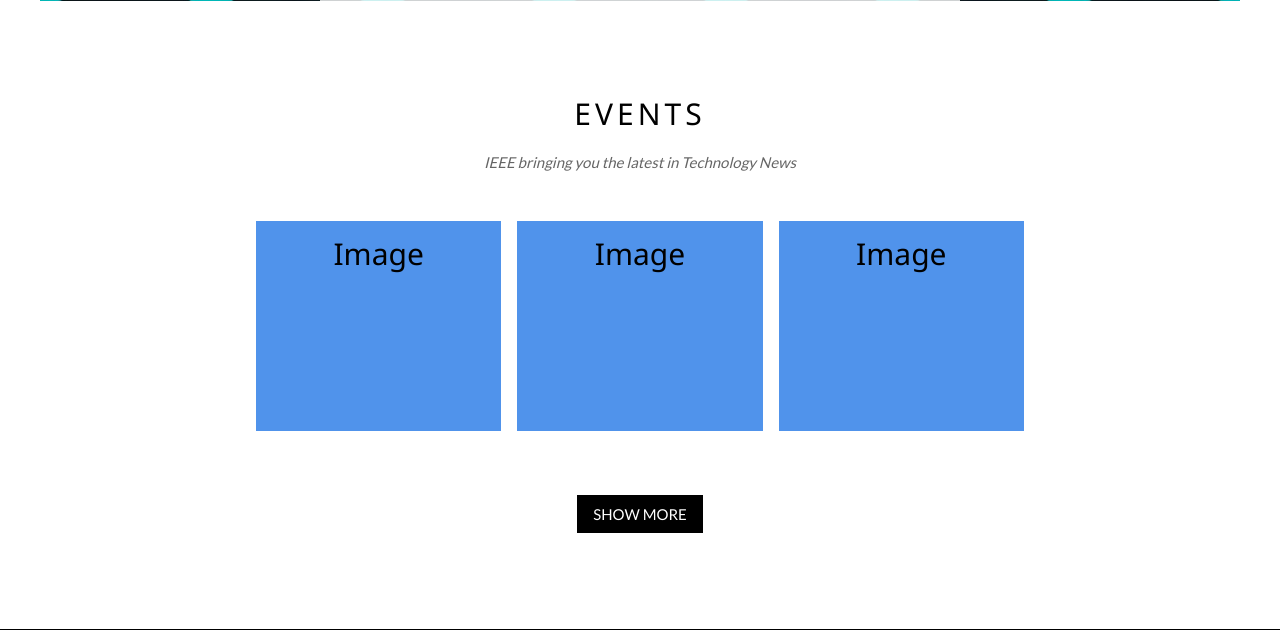
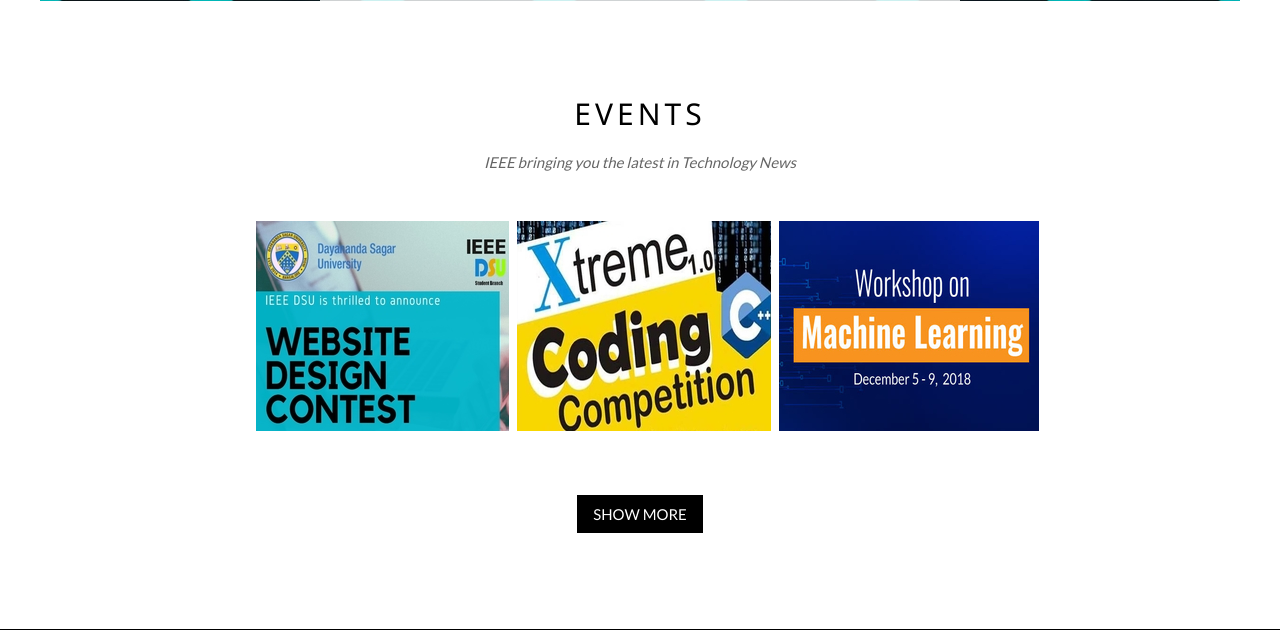
Before and after one commit to karthikcd7/IEEE-DSU-Website-Design-Contest-2nd-Year, a Flask app: page / in a window 1280 px wide. Shown: the part 599-1229 px from the top of the page. Run offline with Flask 2, Linux system fonts and the light colour scheme.

Commit message:
Update on events section

```diff
--- a/static/main.css
+++ b/static/main.css
@@ -1518,7 +1518,7 @@
   }
 
   .flip-box-front {
-    background-color: rgb(80, 147, 235);
+    background-color: rgb(255, 255, 255);
     color: black;
   }
 
--- a/templates/home.html
+++ b/templates/home.html
@@ -33,7 +33,7 @@
     </div>
   </div>
 
-  <!-- EVENTS -->
+  <!-- The EVENTS Section --> <!--Images are 260px*210px-->
   <div class="container content padding-80" style="max-width:800px" id="events">
     <h2 class="wide center">EVENTS</h2>
     <p class="opacity center"><i>IEEE bringing you the latest in Technology News</i></p>
@@ -43,33 +43,42 @@
       <div class="flip-box third margin-bottom">
         <div class="flip-box-inner">
           <div class="flip-box-front">
-            <h2>Image</h2>
+            <img src="/static/events1.jpg">
           </div>
-          <div class="flip-box-back">
-            <h2>Name of the event</h2>
-            <p>Date</p>
+          <div class="flip-box-back" style="background-color: rgb(63, 131, 221);">
+            <h2>Website Design Contest</h2>
+            <p>23/04/2020</p>
+            <a href="\events1">
+              <button class="button button1" type="submit"> View Detials</button>
+            </a>
           </div>
         </div>
       </div>
       <div class="flip-box third margin-bottom">
         <div class="flip-box-inner">
           <div class="flip-box-front">
-            <h2>Image</h2>
+            <img src="/static/events2.jpg">
           </div>
-          <div class="flip-box-back">
-            <h2>Name of the event</h2>
-            <p>Date</p>
+          <div class="flip-box-back" style="background-color: rgb(251, 172, 25);">
+            <h2>Xtreme Coding Competition</h2>
+            <p>05/11/2019</p>
+            <a href="\events2">
+              <button class="button button1" type="submit"> View Detials</button>
+            </a>
           </div>
         </div>
       </div>
       <div class="flip-box third margin-bottom ">
         <div class="flip-box-inner">
           <div class="flip-box-front">
-            <h2>Image</h2>
+            <img src="/static/events3.jpg">
           </div>
-          <div class="flip-box-back">
-            <h2>Name of the event</h2>
-            <p>Date</p>
+          <div class="flip-box-back" style="background-color: rgb(79, 223, 79);">
+            <h2>Machine Learning Workshop</h2>
+            <p>15/08/2019</p>
+            <a href="\events3">
+              <button class="button button1" type="submit"> View Detials</button>
+            </a>
           </div>
         </div>
       </div>
```
Also changed, not shown: static/events1.jpg (added), static/events2.jpg (added), static/events3.jpg (added).
